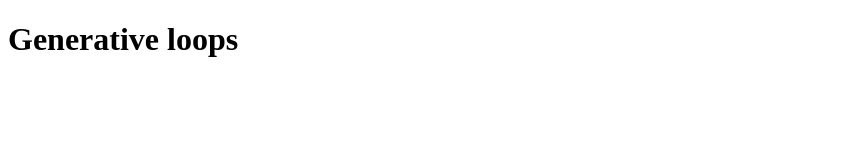
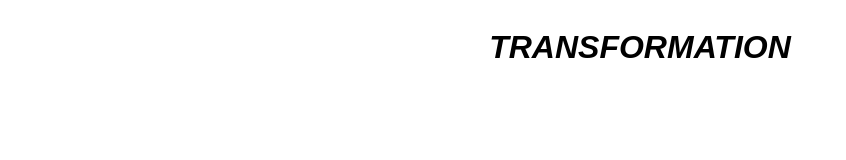
Before and after one commit to hssnadr/js-canvas-sandbox, a website built with Vite: page src/index.html in a window 1280 px wide. Shown: the whole page, without its empty margins (0-846 px from the left). Built offline with nearby package versions, Linux system fonts and the light colour scheme.

Commit message:
Update index.html

```diff
--- a/src/index.html
+++ b/src/index.html
@@ -1,15 +1,35 @@
 <!DOCTYPE html>
 <html lang="en">
+
 <head>
     <meta charset="UTF-8">
     <meta name="viewport" content="width=device-width, initial-scale=1.0">
     <link rel="icon" href="./public/favicon.ico">
     <title>JS Canvas Project</title>
 </head>
+
 <body>
-    <h1>Generative loops</h1>
-    <canvas width="800" height="800"></canvas>
+    <div class="container">
+        <h1>Transformation</h1>
+        <canvas width="800" height="800"></canvas>
+    </div>
 
     <script type="module" src="./main.js"></script>
 </body>
+
+<style>
+    h1 {
+        text-align: center;
+        text-transform: uppercase;
+        font-family: Arial, Helvetica, sans-serif;
+        font-style: italic;
+    }
+
+    .container {
+        display: flex;
+        flex-direction: column;
+        align-items: center;
+        gap: 2rem;
+    }
+</style>
 </html>
```
